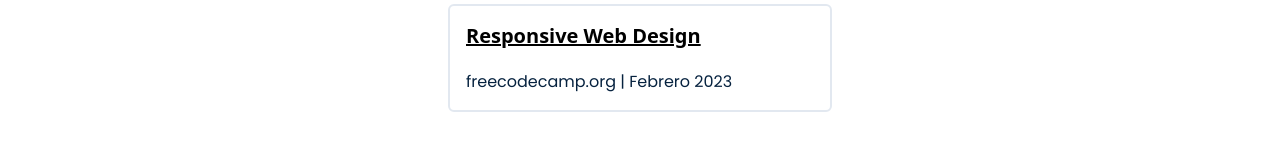
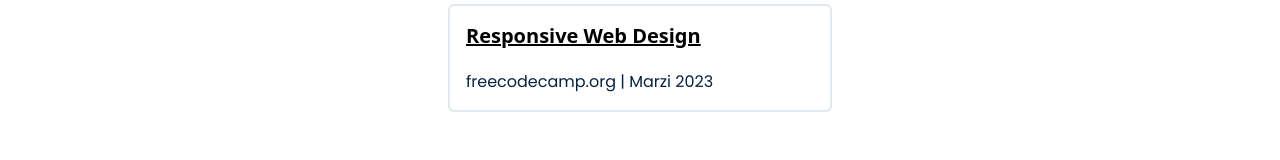
Before and after one commit to jmsr06/Portafolio, a React (Vite) app: page / in a window 1280 px wide. Shown: the part 4070-4230 px from the top of the page. Built offline with nearby package versions, Linux system fonts and the light colour scheme; a web font is replaced by a local one.

Commit message:
change the date of a certification

```diff
--- a/src/components/Certificates.jsx
+++ b/src/components/Certificates.jsx
@@ -18,7 +18,7 @@
                     </div>
                     <div className="flex flex-col bg-white relative group w-full gap-5 max-w-sm rounded-md border-2 border-slate-200 p-4" data-aos="fade-up" data-aos-delay={200}>
                         <a href='https://www.freecodecamp.org/certification/jmsr06/responsive-web-design' target="_blank" className="text-xl font-bold hover:opacity-50 underline"> Responsive Web Design</a>
-                        <p className='text-base'>freecodecamp.org | {idioma.id == 1 ? 'Febrero' : 'February'} 2023</p>
+                        <p className='text-base'>freecodecamp.org | {idioma.id == 1 ? 'Marzi' : 'March'} 2023</p>
                     </div>
                 </div>
             </div>
```
